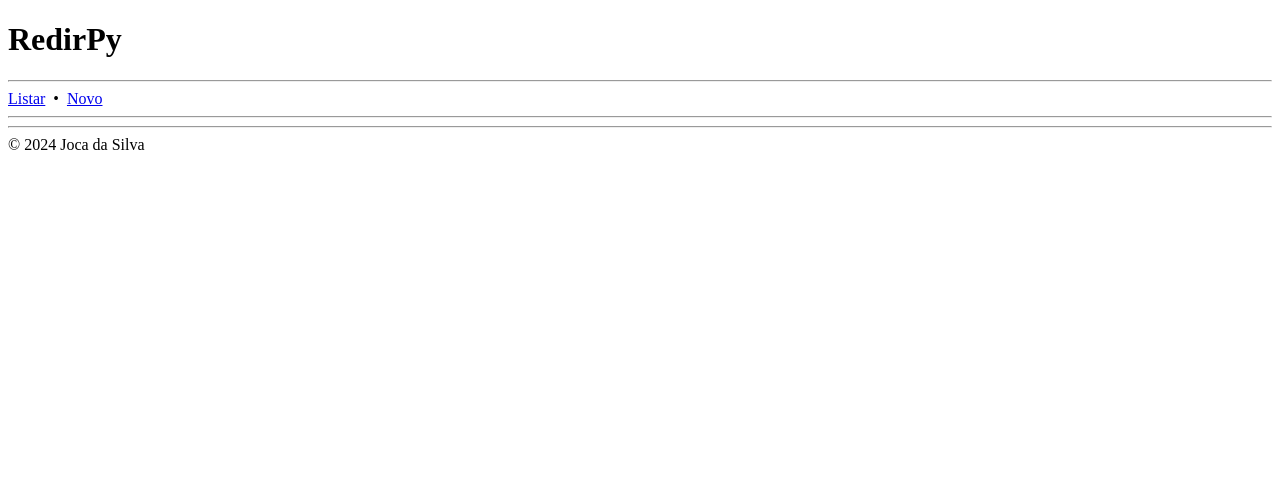
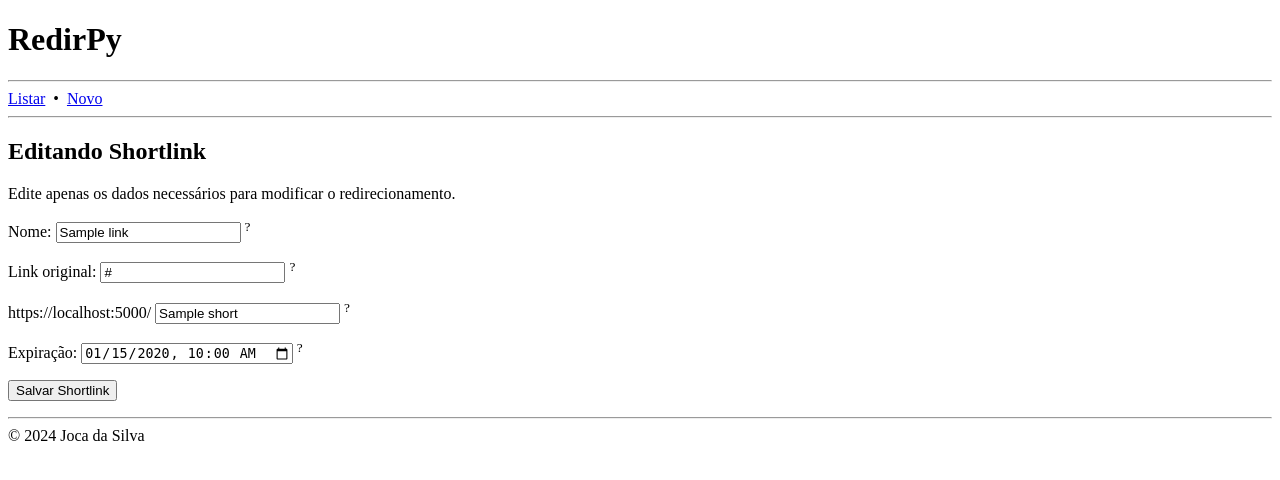
Before and after one commit to Luferat/RedirPy, a Flask app: template templates/edit.html in a window 1280 px wide. Shown: the top 480 px of the page. Run offline with Flask 3, Linux system fonts and the light colour scheme; the template is opened without the code that fills it: most values are stand-ins (such as "Sample title", 1, 10 or a date in 2020); some libraries are stand-ins or nearby versions.

Commit message:
Ajustes finais

```diff
--- a/app.py
+++ b/app.py
@@ -1,10 +1,9 @@
-from flask import Flask, render_template, request
+from flask import Flask, redirect, render_template, request, url_for
 from datetime import datetime, timedelta
 from flask_mysqldb import MySQL
 
 # Endereço raiz do shortlink
 root_link = 'http://localhost:5000'
-
 
 app = Flask(__name__)
 
@@ -15,7 +14,6 @@ app.config['MYSQL_PASSWORD'] = ''                   # Senha do MySQL
 app.config['MYSQL_DB'] = 'redirpydb'                # Nome da base de dados
 app.config['MYSQL_CURSORCLASS'] = 'DictCursor'      # Retorna dados como DICT
 app.config['MYSQL_DATABASE_CHARSET'] = 'utf8mb4'    # CRUD em UTF-8
-
 
 # Variável de conexão com o MySQL
 mysql = MySQL(app)
@@ -29,28 +27,98 @@ def before_request():
     cur.execute("SET character_set_connection=utf8mb4")  # MySQL com UTF-8
     cur.execute("SET character_set_client=utf8mb4")     # MySQL com UTF-8
     cur.execute("SET character_set_results=utf8mb4")    # MySQL com UTF-8
-    # dias da semana e meses em PT-BR
+    # Configura os nomes dos dias da semana e meses para português do Brasil
     cur.execute("SET lc_time_names = 'pt_BR'")
     cur.close()
 
 
-@app.route('/<short>')
+@app.route('/<short>')  # Rota principal que recebe um parâmetro 'short'
 def home(short):
-    return f"Vamos para {short}"
+
+    sql = '''
+        SELECT link
+        FROM redir
+        WHERE short = %s AND status = 'on';
+    '''
+    cur = mysql.connection.cursor()
+    cur.execute(sql, (short,))
+    link = cur.fetchone()
+    cur.close()
+
+    # print('\n\n\n', link, '\n\n\n')
+
+    if link == None:
+        return page_not_found(404)
+
+    return redirect(link['link'])
 
 
-@app.route('/edit/<id>')
+# Rota para editar um registro com base no 'id'
+@app.route('/edit/<id>', methods=['GET', 'POST'])
 def edit(id):
-    return f'Editando {id}'
+
+    if request.method == 'POST':
+        form = dict(request.form)
+        # print('\n\n\n', form, '\n\n\n')
+        sql = '''
+            UPDATE redir SET
+                name = %s,
+                link = %s,
+                short = %s,
+                expire = %s
+            WHERE id = %s
+                AND status = 'on'
+       '''
+        # print('\n\n\n', sql, '\n\n\n')
+        cur = mysql.connection.cursor()
+        cur.execute(sql, (form['name'], form['link'], form['short'], form['expire'], id, ))
+        mysql.connection.commit()
+        cur.close()
+
+        return redirect(url_for('admin', action='upd'))
+
+    sql = '''
+        SELECT *
+        FROM `redir`
+        WHERE `id` = %s
+            AND status = 'on';
+    '''
+    cur = mysql.connection.cursor()
+    cur.execute(sql, (id,))
+    link = cur.fetchone()
+    cur.close()
+
+    if link == None:
+        page_not_found(404)
+
+    # print('\n\n\n', link, '\n\n\n')
+
+    page = {
+        'link': link
+    }
+
+    return render_template('edit.html', page=page)
 
 
-@app.route('/del/<id>')
+@app.route('/del/<id>')  # Rota para deletar um registro com base no 'id'
 def delete(id):
-    return f'Apagando {id}'
+
+    sql = '''
+        UPDATE redir SET status = 'del'
+        WHERE id = %s
+    '''
+    cur = mysql.connection.cursor()
+    cur.execute(sql, (id,))
+    mysql.connection.commit()
+    cur.close()
+
+    return redirect(url_for('admin', action='del'))
 
 
-@app.route('/admin')
+@app.route('/admin')  # Rota para a página de administração
 def admin():
+
+    action = request.args.get('action')
 
     sql = '''
         SELECT id, name, link, short, views,
@@ -65,71 +133,77 @@ def admin():
     shortlinks = cur.fetchall()
     cur.close()
 
-    print('\n\n\n', shortlinks, '\n\n\n')
+    # print('\n\n\n', shortlinks, '\n\n\n')
 
     page = {
         'root_link': root_link,
-        'shortlinks': shortlinks
+        'shortlinks': shortlinks,
+        'action': action
     }
 
     return render_template('admin.html', page=page)
 
+# Rota para criar um novo shortlink
+
 
 @app.route('/new', methods=['GET', 'POST'])
 def new():
+    sended = False  # Variável para indicar se o formulário foi enviado com sucesso
+    error = False   # Variável para indicar se houve um erro
 
-    sended = False
-    error = False
-
-    if request.method == 'POST':  # Processa formulário enviado
+    if request.method == 'POST':  # Processa o formulário enviado
+        # Converte os dados do formulário para um dicionário
         form = dict(request.form)
 
-        # print('\n\n\n', form, '\n\n\n')
-
+        # Consulta SQL para verificar se já existe um shortlink com o mesmo nome ou short
         sql = '''
             SELECT COUNT(id) AS total FROM redir
             WHERE (name = %s OR short = %s)
                 AND status = 'on' AND expire > NOW();
         '''
-        cur = mysql.connection.cursor()
+        cur = mysql.connection.cursor()  # Cria um cursor para executar a consulta
+        # Executa a consulta com os parâmetros do formulário
         cur.execute(sql, (form['name'], form['short'],))
-        total = cur.fetchone()
+        total = cur.fetchone()  # Obtém o resultado da consulta
 
-        # print('\n\n\n', total['total'], '\n\n\n')
-
-        if int(total['total']) > 0:
-            error = True
-
+        if int(total['total']) > 0:  # Verifica se já existe um shortlink com o mesmo nome ou short
+            error = True  # Define a variável de erro como True
         else:
-
+            # Consulta SQL para inserir um novo shortlink
             sql = '''
                 INSERT INTO redir (name, link, short, expire)
                 VALUES (%s, %s, %s, %s)
             '''
+            # Executa a consulta de inserção
             cur.execute(sql, (form['name'], form['link'],
-                        form['short'], form['expire'],))
-            mysql.connection.commit()
+                              form['short'], form['expire'],))
+            mysql.connection.commit()  # Confirma a transação no banco de dados
+            sended = True  # Define a variável de sucesso como True
 
-            sended = True
+        cur.close()  # Fecha o cursor
 
-        cur.close()
-
-    data_atual = datetime.now()                             # Data atual
-    data_futura = data_atual + timedelta(days=365)          # Adicionando 1 ano
-    one_year = data_futura.strftime("%Y-%m-%d %H:%M:%S")    # Formatando a data
+    data_atual = datetime.now()  # Obtém a data e hora atuais
+    # Calcula a data futura adicionando 1 ano
+    data_futura = data_atual + timedelta(days=365)
+    one_year = data_futura.strftime(
+        "%Y-%m-%d %H:%M:%S")  # Formata a data futura
 
     page = {
-        'expire_sugest': one_year,
-        'sended': sended,
-        'error': error
+        'expire_sugest': one_year,  # Sugestão de data de expiração
+        'sended': sended,  # Indica se o formulário foi enviado com sucesso
+        'error': error  # Indica se houve um erro
     }
 
+    # Renderiza o template 'new.html' com os dados da página
     return render_template('new.html', page=page)
 
 
+# Rota para a página "Sobre"
 @app.route('/about')
 def about():
     return 'Sobre...'
+
+# Manipulador de erro 404
 
 
 @app.errorhandler(404)
@@ -137,5 +211,6 @@ def page_not_found(e):
     return 'Oooops! Erro 404', 404
 
 
+# Roda o servidor de desenvolvimento local
 if __name__ == '__main__':
     app.run(debug=True)
--- a/templates/edit.html
+++ b/templates/edit.html
@@ -1,3 +1,45 @@
 {% extends '_theme.html' %}
 
-{% block content %}{% endblock %}
+{% block content %}
+
+<h2>Editando Shortlink</h2>
+
+<p>Edite apenas os dados necessários para modificar o redirecionamento.</p>
+
+<form action="/edit/{{ page.link.id }}" method="post">
+
+    <p>
+        <label for="name">
+            Nome:
+        </label>
+        <input type="text" name="name" id="name" required minlength="4" value="{{ page.link.name }}"> <sup title="Obrigatório: um nome canônico para o novo link.">?</sup>
+    </p>
+
+    <p>
+        <label for="link">
+            Link original:
+        </label>
+        <input type="url" name="link" id="link" required value="{{ page.link.link }}"> <sup title="Obrigatório: o link original que será redirecionado. Use Ctrl+C e Ctrl+V!">?</sup>
+    </p>
+
+    <p>
+        <label for="short">
+            https://localhost:5000/
+            <input type="text" name="short" id="short" required minlength="2" value="{{ page.link.short }}">
+            <sup title="Obrigatório: complemento da URL para redirecionar. Use um nome curto com somente letras e números.">?</sup>
+        </label>
+    </p>
+
+    <p>
+        <label for="expire">Expiração:</label>
+        <input type="datetime-local" name="expire" id="expire" value="{{ page.link.date }}" required>
+        <sup title="Obrigatório: selecione a data de expiração ou aceite a data atual que tem 1 ano de validade.">?</sup>
+    </p>
+
+    <p>
+        <button type="submit">Salvar Shortlink</button>
+    </p>
+
+</form>
+
+{% endblock %}
```
Also changed, not shown: templates/admin.html (+11 -1 lines), .database/redirpydb.sql.
